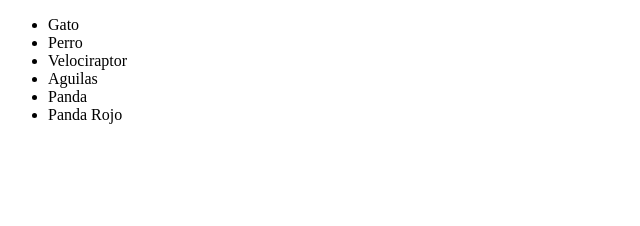
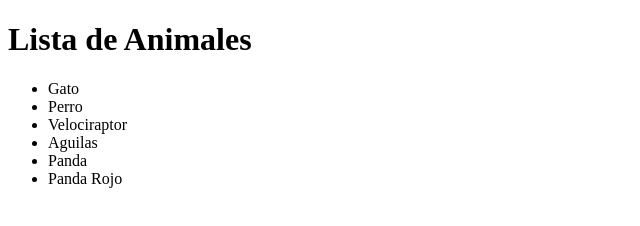
Before and after one commit to CaroV16/Curso-Github, a plain HTML site: page Index.html in a window 1280 px wide. Shown: the whole page, without its empty margins (0-640 px from the left). Drawn offline with Linux system fonts and the light colour scheme.

Commit message:
agregando titulo a la lista

```diff
--- a/Index.html
+++ b/Index.html
@@ -5,6 +5,7 @@
      <title> Cursos de Alura </title>
 </head>
 <body>
+     <h1>Lista de Animales</h1>
      <ul>
          <li> Gato </li>
          <li> Perro </li>
@@ -14,4 +15,5 @@
          <li>Panda Rojo </li>
      </ul>
 </body>
+
 </html>
```
